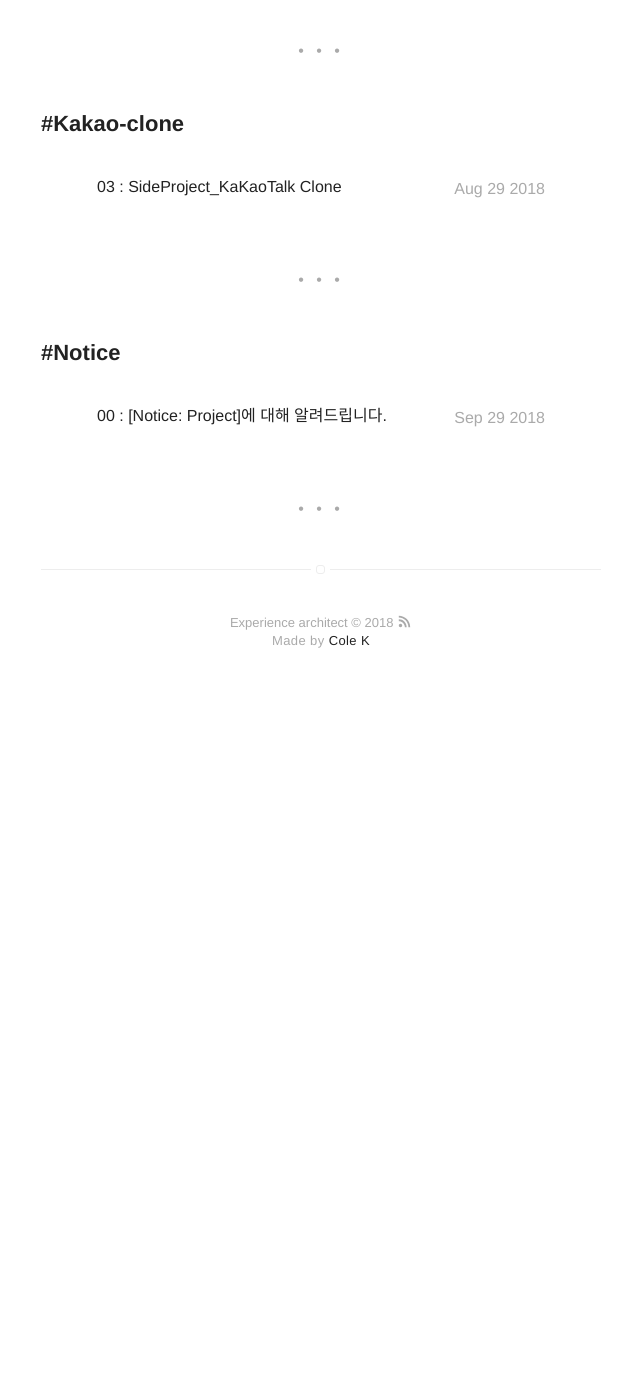
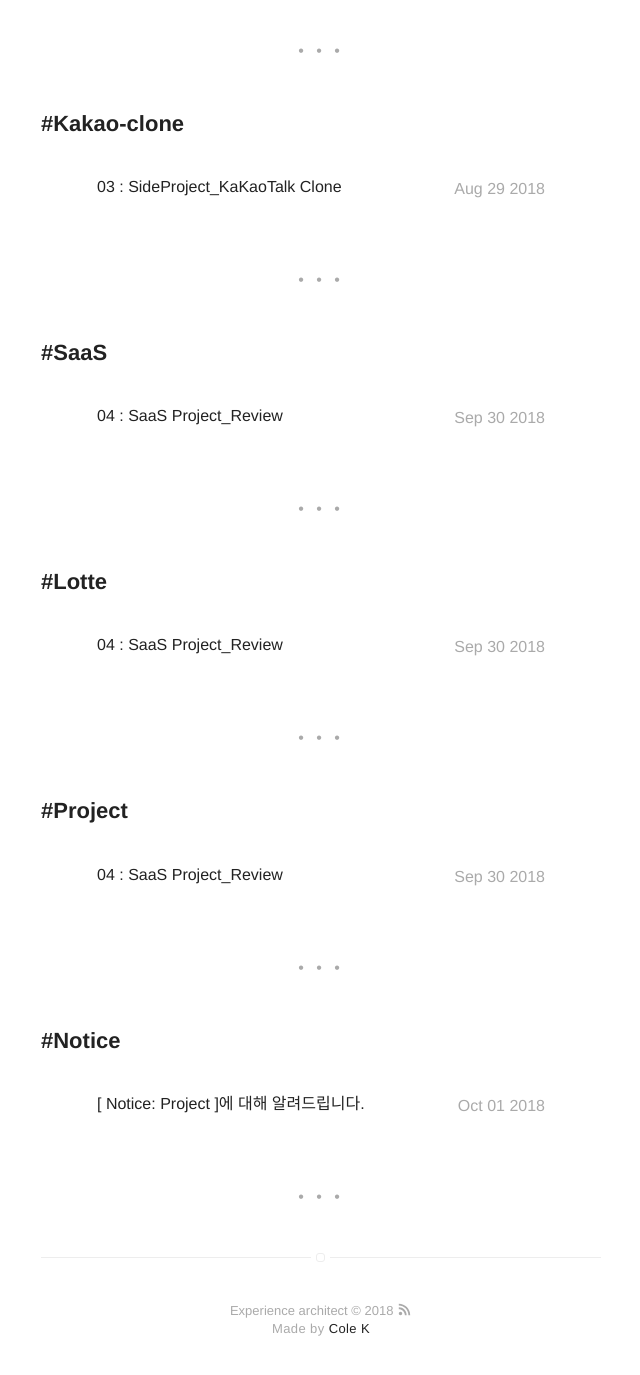
Before and after one commit to banjag954/banjag954.github.io, a Jekyll site: the page built from tags.html, in a window 1280 px wide and 1400 px high, scrolled down 4062 px. Shown: the top 1375 px of the window, without its empty margins (319-959 px from the left). Built offline with Jekyll 4.4.1, drawn with Linux system fonts in a browser that asks for light colours; before the commit the page ends 4774 px from its top, so only the background shows below that; part of the change alters nothing that is shown.

Commit message:
post_upadate_12

```diff
--- a/_posts/2018-08-28-(Project)Notice.markdown
+++ b/_posts/2018-09-29-(Project)Notice.markdown
@@ -1,8 +1,8 @@
 ---
 
-title: "00 : [Notice: Project]에 대해 알려드립니다."
+title: "[ Notice: Project ]에 대해 알려드립니다."
 layout: post
-date: 2018-09-29 14:15
+date: 2018-10-01 14:15
 comment : true
 tag:
 - Notice
--- /dev/null
+++ b/_posts/2019-09-29-(Project)LotteProject_Review.markdown
@@ -0,0 +1,131 @@
+---
+
+title: "04 : SaaS Project_Review"
+layout: post
+date: 2018-09-30 17:12
+comment : true
+tag:
+- SaaS
+- Lotte
+- Project
+headerImage: true
+projects: true
+star: false
+hidden: true # don't count this post in blog pagination
+description: "SaaS 프로젝트를 끝내고 나온 리뷰를 작성해본다"
+category: project
+author: Columbus
+externalLink: false
+
+---
+
+
+
+# SaaS Project_Review
+
+### Summary
+---
+
+* [프로젝트 개발 이슈](#Start)
+* [문제.1 : 터치 스크린[Ver. PC]](#first)
+* [문제.2 : Map API](#second)
+* [문제.3 : Touch selector](#third)
+
+---
+
+#### 프로젝트가 끝났다...
+
+![saas_02]({{ site.url }}/assets/images/saas_02.jpeg)
+
+드디어 __SaaS Project__ 가 끝났다...  __Kickstarter__ 이후, 최초로 우리 서비스를 __L 백화점__ 에 납품하게 되었다.<br>
+우리가 처음으로 이루어낸 또 다른 성과에 박수!! ᕕ( ᐛ )ᕗ<br>
+__이번 컨텐츠__ 는 프로젝트 도중 겪은 여러 상황에 대해 적어보려한다.
+<br />
+<br />
+<div id="Start">
+<h2>프로젝트 개발 이슈</h2>
+</div>
+---
+
+![saas_01]({{ site.url }}/assets/images/saas_01.jpeg)
+
+프로젝트에서 겪은 모든 이슈를 적고 기록하고 싶지만,<br>
+내가 담당했던 영역이 포함된 이슈들에 관해서만 서술할 예정이다.<br>
+(~~구축 후, 제품을 운영하며 터지고 있는 이슈들을 다 적기에는 양이 너무 많다.~~)
+
+__내용의 주제__ 는 가장 많은 트러블을 발생시킨 __[ 디바이스의 다양성 문제 ]__ 가 될 듯하다.
+
+## [ Problem : 디바이스의 다양성 ]
+
+<br>
+<div id="first">
+<h3>문제.1 : 터치 스크린[Ver. PC]</h3>
+</div>
+
+![saas_03]({{ site.url }}/assets/images/saas_03.jpeg)
+
+이전 브라우저 문제로 고생한 적이 몇번있어 이번 __Browser__ 는 __Chrome__ 으로만 사용하기로 했다.
+
+__이유__ 는 __Android__ 디바이스 대부분이 Chromium을 탑재하고 있어 모바일에서도 호환이 잘되고, __IOS__ 의 경우 Safari 및 IOS 특유의 브라우저 디자인 가이드라인만 조금 잡아주면, 화면에 대한 시각적인 문제는 빠르게 잡을 수 있기 때문이였다.
+
+__문제__ 는 디바이스의 다양성에 의해 터지게 됬는데...<br>
+당시 제품 자체가 마우스 터치 형식의 UX로 구성되어있어, 사전에 __데스크탑 PC__ 설치 하는 것으로 합의를 봤었다.
+
+___그런데___
+
+제품 납기 1달 전 갑자기 __터치 스크린__ 역시 매장에 전시되니, 터치 이벤트까지 적용시켜 달라한다. (~~L사 진짜 깡짜 때쓰기, 갑질 오지고 드럽다.~~)
+
+### 문제 1. 그후...
+
+우여곡절 끝에 끝나긴했지만,<br>
+이번 경험을 토대로 서비스 구축시 __UI 화면구성__ 이외 __PC의 UX__ 역시 터치 속성을 가진 모바일부터 고려해야 할 것같다는 생각을 정말 많이 했다.
+(~~_애초에 __PC는 무조건 마우스를 사용한다.__ 라는 잘못된 관념이 내 머리속에 있었던 것 같다._~~)
+
+<br>
+<br>
+<div id="second">
+<h3>문제.2 : Map API</h3>
+</div>
+
+![saas_04]({{ site.url }}/assets/images/saas_04.png)
+
+#### 초기 제품의 Map API는 __K사 지도 API__ 를 사용하였다.
+<br>
+__K사__ , __N사__ , __S사__ 모두 IT쪽의 유명한 회사고, 제공되는 목적성은 같기에 지도 API에 관해서 적용된 UI나 자잘한 UX 말고는 크게 다른 것이 없는 줄 알았다.
+
+그리고... 제품에 __Touch event__ 가 끼게되면서 이슈가 터졌다.
+
+오픈 1주일 전, 제품 완성후 테스트를 진행하려하는데, 터치 스크린의 지도 화면이 작동이 안된다.
+
+그리고 이리저리 만져보고, 몇시간 동안 이야기고 자료를 찾아보며 알았다.
+
+### _K사 API는 개발적인 이슈로 인해, PC 버전 Touch Event를 지원하지 않는다고 한다._
+
+각 사가 제공하는 API 형식 자체가 크게 다르지 않았고, 1~2일 많에 모두 수정 할 수 있어 다행이였다.
+
+### 문제 2. 그후...
+
+이 문제 역시 우여곡절 끝에 마무리됬다.<br>
+다음번 API를 이용할 땐, 브라우저에 대한 호환성 뿐 아니라 디바이스에 대한 호환성까지 고려하며 봐야겠다 다짐한다.
+
+(~~_KaKao 지도 API는 PC버전 터치 이벤트가 먹지 않는다는 사실 꼭 명심하자_~~)
+
+<br>
+<br>
+<div id="third">
+<h3>문제.3 : Touch selectors</h3>
+</div>
+
+![saas_05]({{ site.url }}/assets/images/saas_05.png)
+
+__PC 버전의 터치 디바이스__ 를 건드리게되면서, 빼먹은 자잘한 이슈가 몇개 있었는데 그 중 하나가 바로 Touch event에 대한 Selector를 고려하지 않은 부분이였다.
+
+__마우스에 대한 indication__ 으로 Tooltip,hover 등의 CSS Selector를 UI에 붙여놨었는데, 터치 스크린으로 가니 아무것도 먹지않아 엄청 정적으로 보였다.
+
+__:active, :focus 등 추가적인 Selector를 붙여주자.__<br>
+Touch Selector에 대한 부분은 __Google 개발자 사이트__에서 잘 설명해놓았으니 참고하자.
+
+[[ 구글 개발자 노트 : Touch screen 이벤트에 관하여 ]](https://developers.google.com/web/fundamentals/design-and-ux/input/touch/?hl=ko)
+<br />
+<br />
+<br />
```
Also changed, not shown: assets/images/saas_01.jpeg (added), assets/images/saas_02.jpeg (added), assets/images/saas_03.jpeg (added), assets/images/saas_04.png (added), assets/images/saas_05.png (added).
